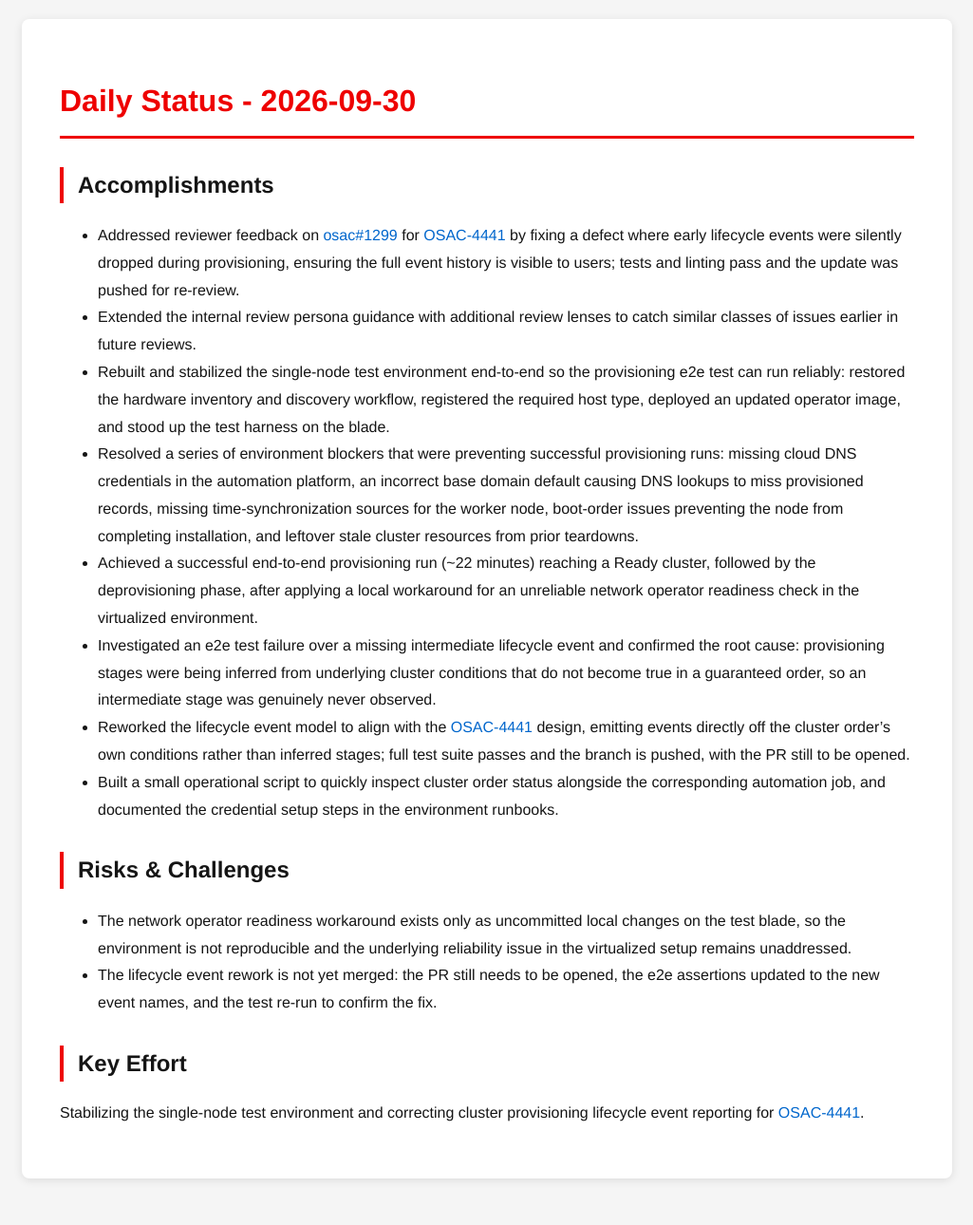
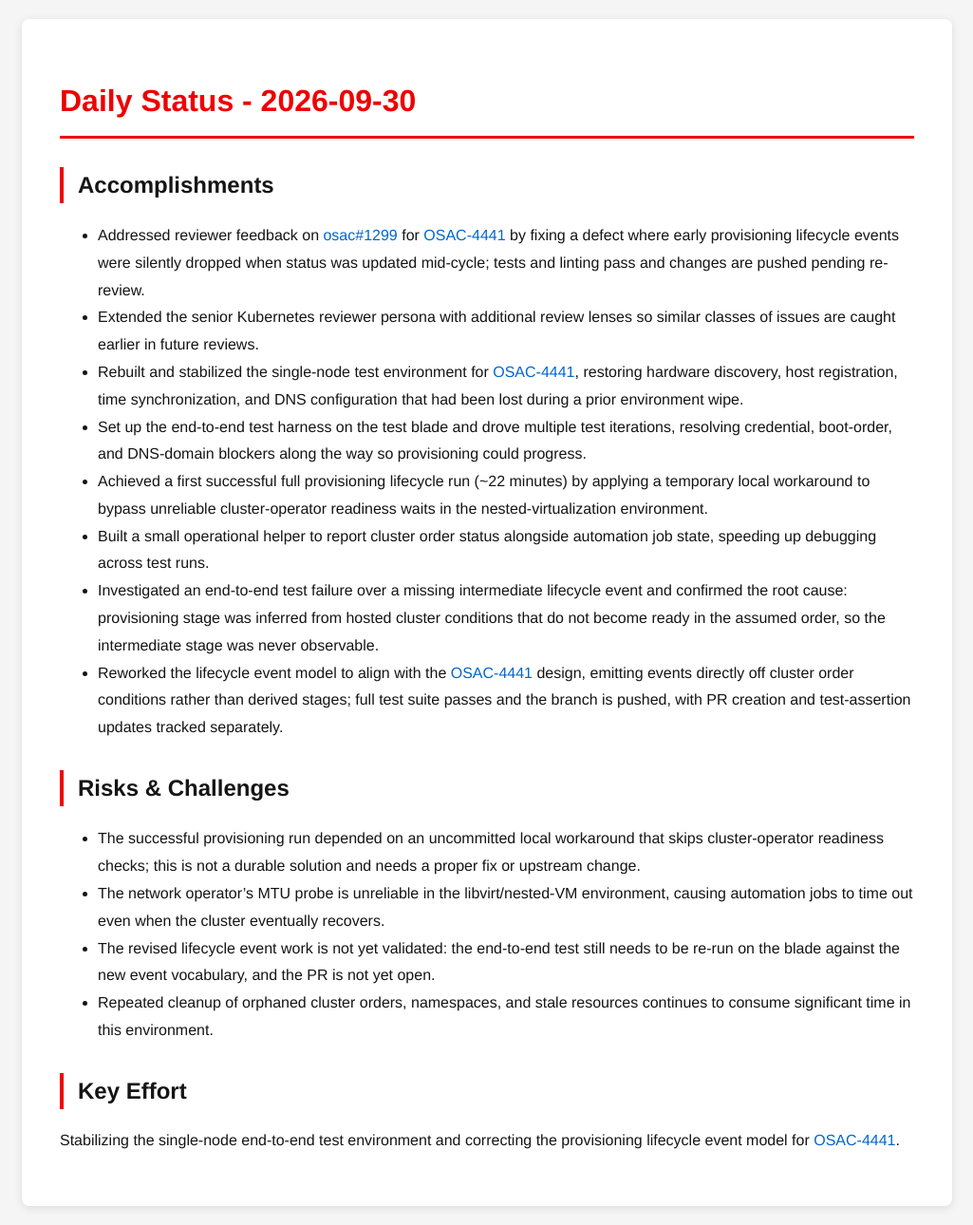
Before and after one commit to tzvatot/daily-status, a Jekyll site: the page built from 2026-09-30.md, in a window 1280 px wide. Shown: the whole page at 95% size, without its empty margins (127-1152 px from the left). Built offline with Jekyll 4.4.1, drawn with Linux system fonts in a browser that asks for light colours; before the commit the page ends 1261 px from its top, so only the background shows below that.

Commit message:
Daily status update - 2026-09-30

```diff
--- a/2026-09-30.md
+++ b/2026-09-30.md
@@ -7,18 +7,20 @@ date: 2026-09-30
 # Daily Status - 2026-09-30
 
 ## Accomplishments
-- Addressed reviewer feedback on [osac#1299](https://github.com/osac-project/osac/pull/1299) for [OSAC-4441](https://redhat.atlassian.net/browse/OSAC-4441) by fixing a defect where early lifecycle events were silently dropped during provisioning, ensuring the full event history is visible to users; tests and linting pass and the update was pushed for re-review.
-- Extended the internal review persona guidance with additional review lenses to catch similar classes of issues earlier in future reviews.
-- Rebuilt and stabilized the single-node test environment end-to-end so the provisioning e2e test can run reliably: restored the hardware inventory and discovery workflow, registered the required host type, deployed an updated operator image, and stood up the test harness on the blade.
-- Resolved a series of environment blockers that were preventing successful provisioning runs: missing cloud DNS credentials in the automation platform, an incorrect base domain default causing DNS lookups to miss provisioned records, missing time-synchronization sources for the worker node, boot-order issues preventing the node from completing installation, and leftover stale cluster resources from prior teardowns.
-- Achieved a successful end-to-end provisioning run (~22 minutes) reaching a Ready cluster, followed by the deprovisioning phase, after applying a local workaround for an unreliable network operator readiness check in the virtualized environment.
-- Investigated an e2e test failure over a missing intermediate lifecycle event and confirmed the root cause: provisioning stages were being inferred from underlying cluster conditions that do not become true in a guaranteed order, so an intermediate stage was genuinely never observed.
-- Reworked the lifecycle event model to align with the [OSAC-4441](https://redhat.atlassian.net/browse/OSAC-4441) design, emitting events directly off the cluster order's own conditions rather than inferred stages; full test suite passes and the branch is pushed, with the PR still to be opened.
-- Built a small operational script to quickly inspect cluster order status alongside the corresponding automation job, and documented the credential setup steps in the environment runbooks.
+- Addressed reviewer feedback on [osac#1299](https://github.com/osac-project/osac/pull/1299) for [OSAC-4441](https://redhat.atlassian.net/browse/OSAC-4441) by fixing a defect where early provisioning lifecycle events were silently dropped when status was updated mid-cycle; tests and linting pass and changes are pushed pending re-review.
+- Extended the senior Kubernetes reviewer persona with additional review lenses so similar classes of issues are caught earlier in future reviews.
+- Rebuilt and stabilized the single-node test environment for [OSAC-4441](https://redhat.atlassian.net/browse/OSAC-4441), restoring hardware discovery, host registration, time synchronization, and DNS configuration that had been lost during a prior environment wipe.
+- Set up the end-to-end test harness on the test blade and drove multiple test iterations, resolving credential, boot-order, and DNS-domain blockers along the way so provisioning could progress.
+- Achieved a first successful full provisioning lifecycle run (~22 minutes) by applying a temporary local workaround to bypass unreliable cluster-operator readiness waits in the nested-virtualization environment.
+- Built a small operational helper to report cluster order status alongside automation job state, speeding up debugging across test runs.
+- Investigated an end-to-end test failure over a missing intermediate lifecycle event and confirmed the root cause: provisioning stage was inferred from hosted cluster conditions that do not become ready in the assumed order, so the intermediate stage was never observable.
+- Reworked the lifecycle event model to align with the [OSAC-4441](https://redhat.atlassian.net/browse/OSAC-4441) design, emitting events directly off cluster order conditions rather than derived stages; full test suite passes and the branch is pushed, with PR creation and test-assertion updates tracked separately.
 
 ## Risks & Challenges
-- The network operator readiness workaround exists only as uncommitted local changes on the test blade, so the environment is not reproducible and the underlying reliability issue in the virtualized setup remains unaddressed.
-- The lifecycle event rework is not yet merged: the PR still needs to be opened, the e2e assertions updated to the new event names, and the test re-run to confirm the fix.
+- The successful provisioning run depended on an uncommitted local workaround that skips cluster-operator readiness checks; this is not a durable solution and needs a proper fix or upstream change.
+- The network operator's MTU probe is unreliable in the libvirt/nested-VM environment, causing automation jobs to time out even when the cluster eventually recovers.
+- The revised lifecycle event work is not yet validated: the end-to-end test still needs to be re-run on the blade against the new event vocabulary, and the PR is not yet open.
+- Repeated cleanup of orphaned cluster orders, namespaces, and stale resources continues to consume significant time in this environment.
 
 ## Key Effort
-Stabilizing the single-node test environment and correcting cluster provisioning lifecycle event reporting for [OSAC-4441](https://redhat.atlassian.net/browse/OSAC-4441).
+Stabilizing the single-node end-to-end test environment and correcting the provisioning lifecycle event model for [OSAC-4441](https://redhat.atlassian.net/browse/OSAC-4441).
```
